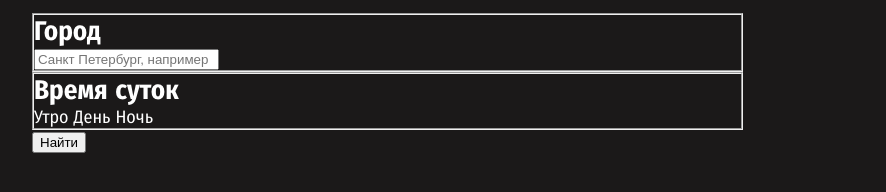
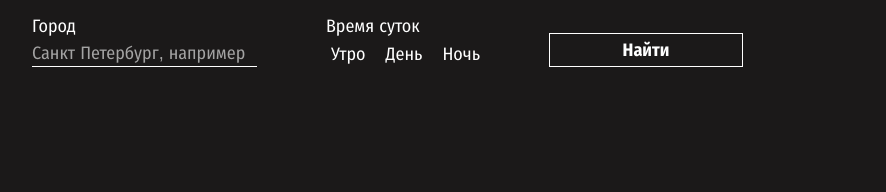
Before and after one commit to EgorChen246/posmotri-v-okno-ad, a plain HTML site: page index.html in a window 1280 px wide. Shown: the part 522-714 px from the top of the page, without its empty margins (38-924 px from the left). Drawn offline with Linux system fonts and the light colour scheme; no server answers.

Commit message:
Добавлены стили формы поиска

```diff
--- a/styles/style.css
+++ b/styles/style.css
@@ -87,3 +87,73 @@ ol {
   object-fit: cover;
   object-position: center;
 }
+
+
+.search-form {
+  display: flex;
+  justify-content: space-between;
+  align-items: flex-end;
+  width: 711px;
+  height: 54px;
+}
+
+.search-form__fieldset {
+  display: flex;
+  flex-direction: column;
+  gap: 5px;
+  border: none;
+}
+
+.search-form__fieldset-title {
+  font-family: 'Fira Sans Condensed', sans-serif;
+  font-size: 18px;
+  font-weight: 400;
+  line-height: 1;
+  color: #fff;
+}
+
+.search-form__textfield {
+  width: 225px;
+  height: 27px;
+  padding: 0;
+  border: none;
+  border-bottom: 1px solid #fff;
+  color: #fff;
+  font-family: 'Fira Sans Condensed', sans-serif;
+  font-size: 18px;
+  background-color: transparent;
+}
+
+.search-form__textfield::placeholder {
+  color: rgb(255 255 255 / 60%);
+}
+
+.search-form__checkbox-list {
+  display: flex;
+  align-items: center;
+  gap: 15px;
+  height: 27px;
+}
+
+.search-form__label {
+  display: flex;
+  align-items: center;
+  gap: 5px;
+  font-size: 18px;
+  cursor: pointer;
+}
+
+.search-form__submit-button {
+  display: flex;
+  justify-content: center;
+  align-items: center;
+  width: 194px;
+  height: 34px;
+  border: 1px solid #fff;
+  color: #fff;
+  font-family: 'Fira Sans Condensed', sans-serif;
+  font-size: 18px;
+  font-weight: 700;
+  background-color: transparent;
+  cursor: pointer;
+}
```
